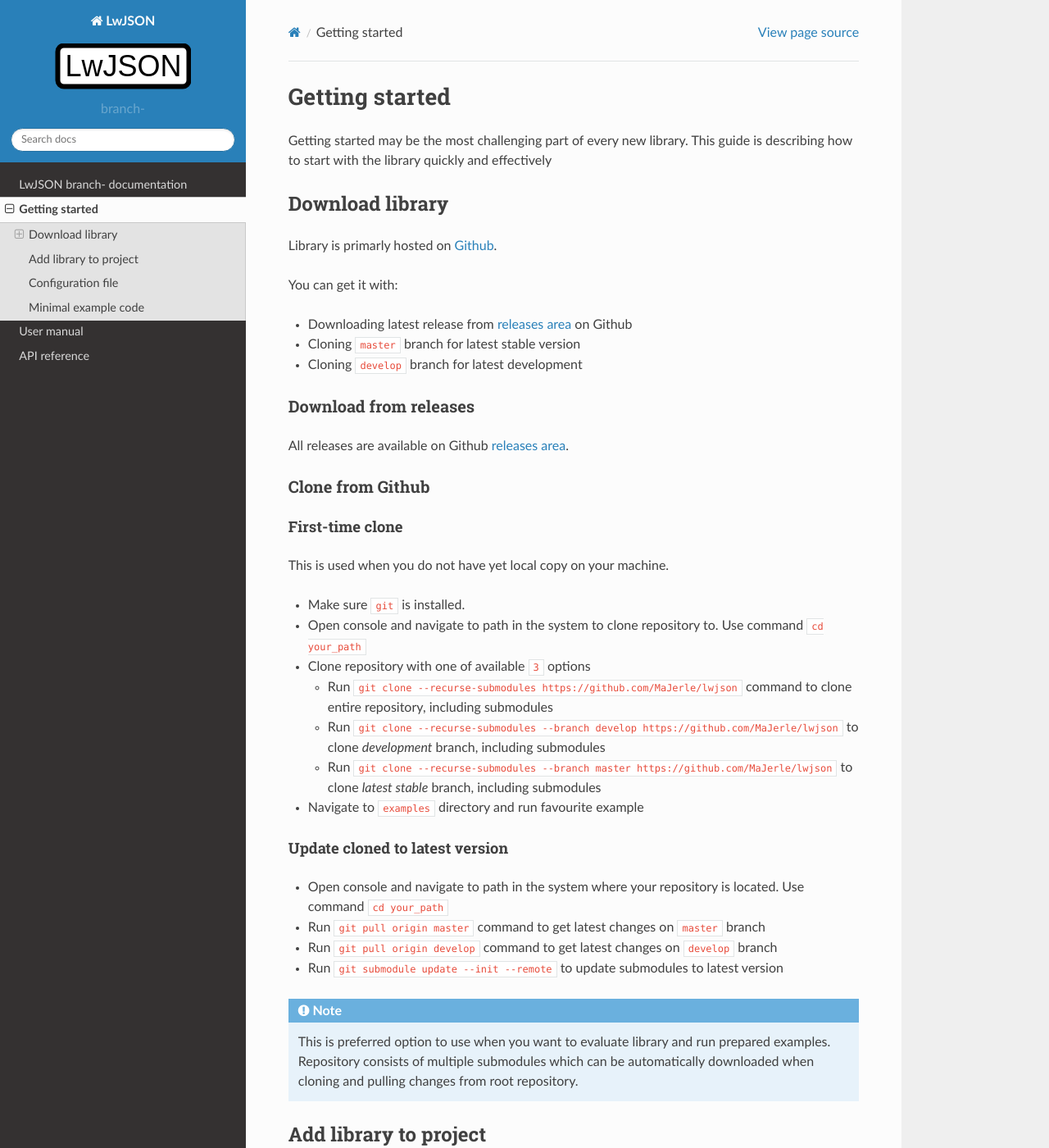
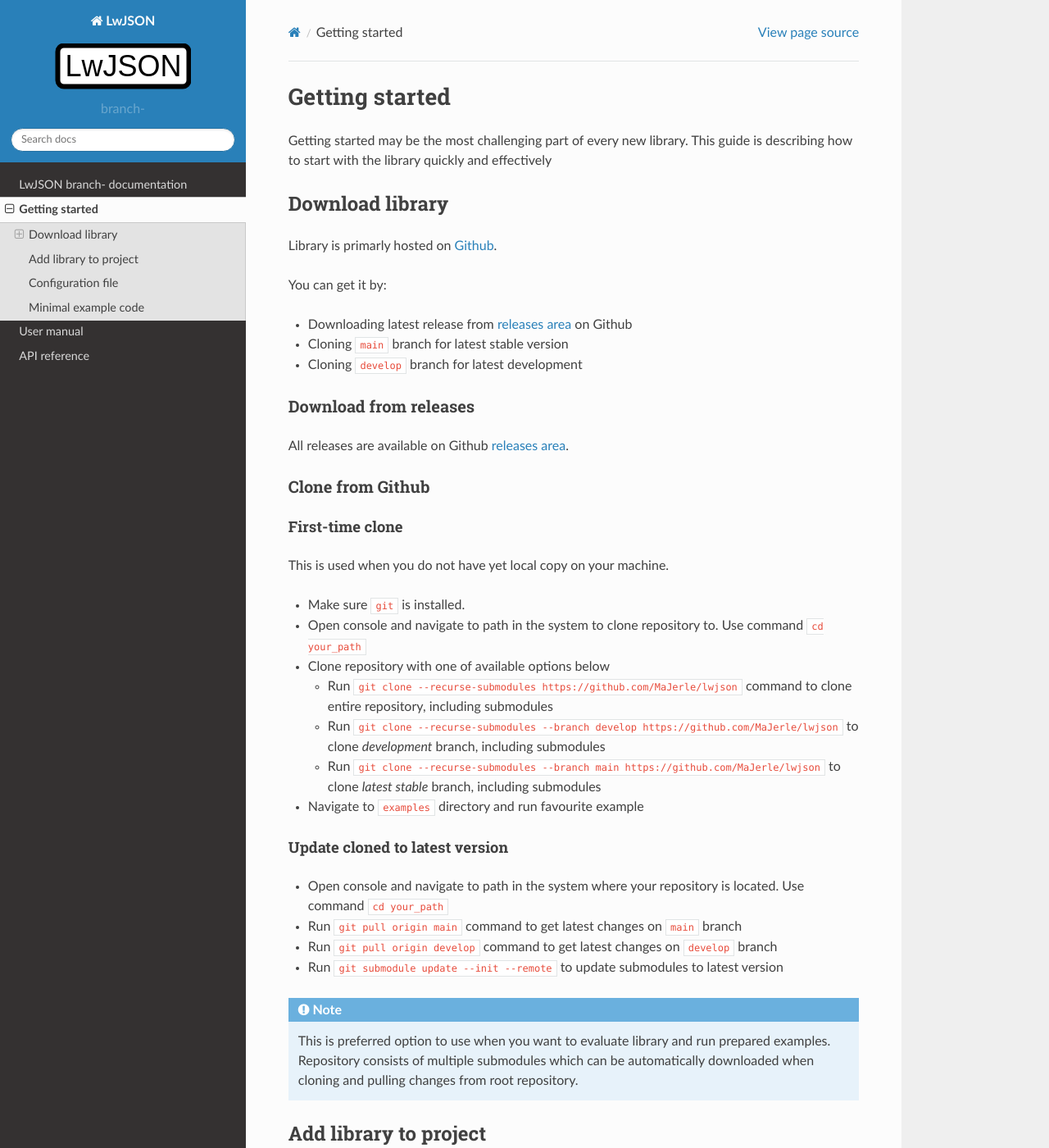
Before and after one commit to MaJerle/lwjson, a Sphinx documentation site: the page built from docs/get-started/index.rst, in a window 1280 px wide and 1400 px high. Shown: the whole window at 82% size. Built offline with Sphinx 7.4.7 and the Read the Docs theme 2.0.0, drawn with Linux system fonts in a browser that asks for light colours; the version number could not be read and is left out.

Commit message:
Update master branch to main

```diff
--- a/docs/get-started/index.rst
+++ b/docs/get-started/index.rst
@@ -13,10 +13,10 @@ Download library
 
 Library is primarly hosted on `Github <https://github.com/MaJerle/lwjson>`_.
 
-You can get it with:
+You can get it by:
 
 * Downloading latest release from `releases area <https://github.com/MaJerle/lwjson/releases>`_ on Github
-* Cloning ``master`` branch for latest stable version
+* Cloning ``main`` branch for latest stable version
 * Cloning ``develop`` branch for latest development
 
 Download from releases
@@ -34,11 +34,11 @@ This is used when you do not have yet local copy on your machine.
 
 * Make sure ``git`` is installed.
 * Open console and navigate to path in the system to clone repository to. Use command ``cd your_path``
-* Clone repository with one of available ``3`` options
+* Clone repository with one of available options below
 
   * Run ``git clone --recurse-submodules https://github.com/MaJerle/lwjson`` command to clone entire repository, including submodules
   * Run ``git clone --recurse-submodules --branch develop https://github.com/MaJerle/lwjson`` to clone `development` branch, including submodules
-  * Run ``git clone --recurse-submodules --branch master https://github.com/MaJerle/lwjson`` to clone `latest stable` branch, including submodules
+  * Run ``git clone --recurse-submodules --branch main https://github.com/MaJerle/lwjson`` to clone `latest stable` branch, including submodules
 
 * Navigate to ``examples`` directory and run favourite example
 
@@ -46,7 +46,7 @@ Update cloned to latest version
 """""""""""""""""""""""""""""""
 
 * Open console and navigate to path in the system where your repository is located. Use command ``cd your_path``
-* Run ``git pull origin master`` command to get latest changes on ``master`` branch
+* Run ``git pull origin main`` command to get latest changes on ``main`` branch
 * Run ``git pull origin develop`` command to get latest changes on ``develop`` branch
 * Run ``git submodule update --init --remote`` to update submodules to latest version
 
```
